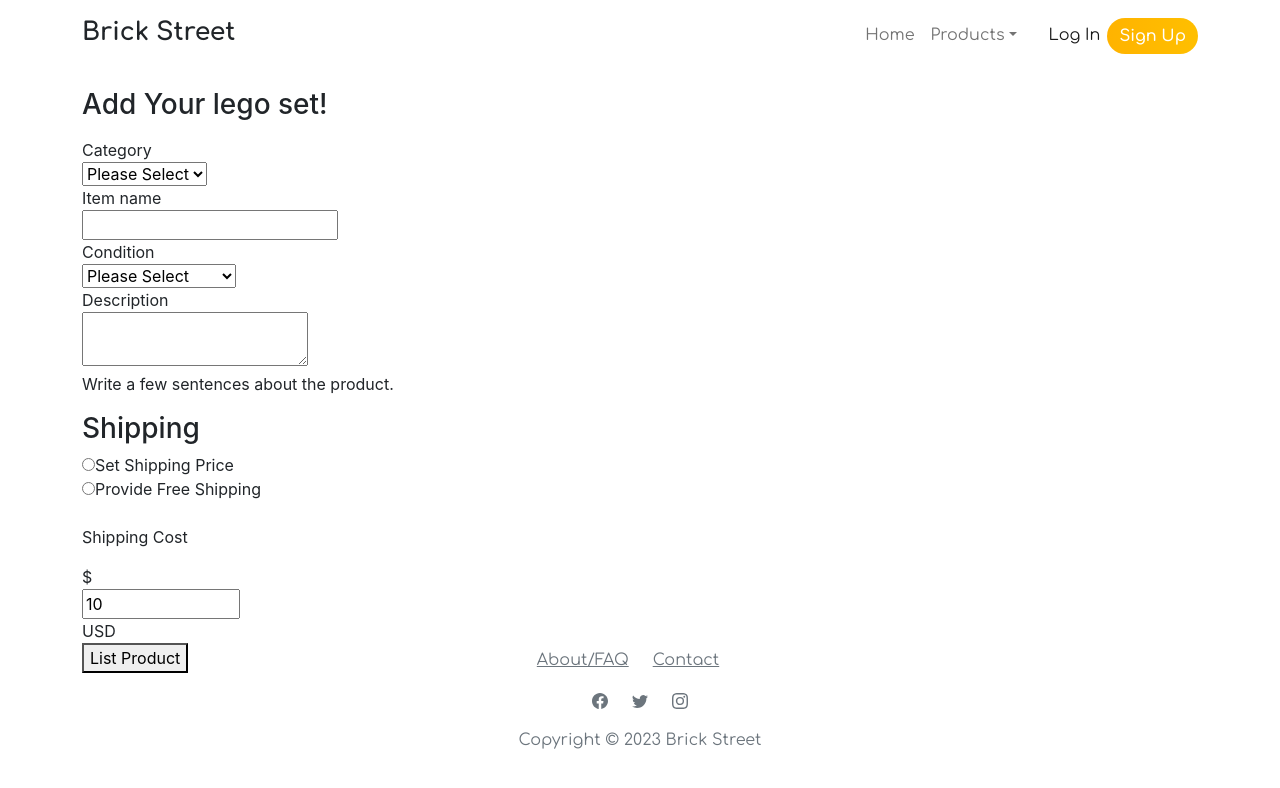
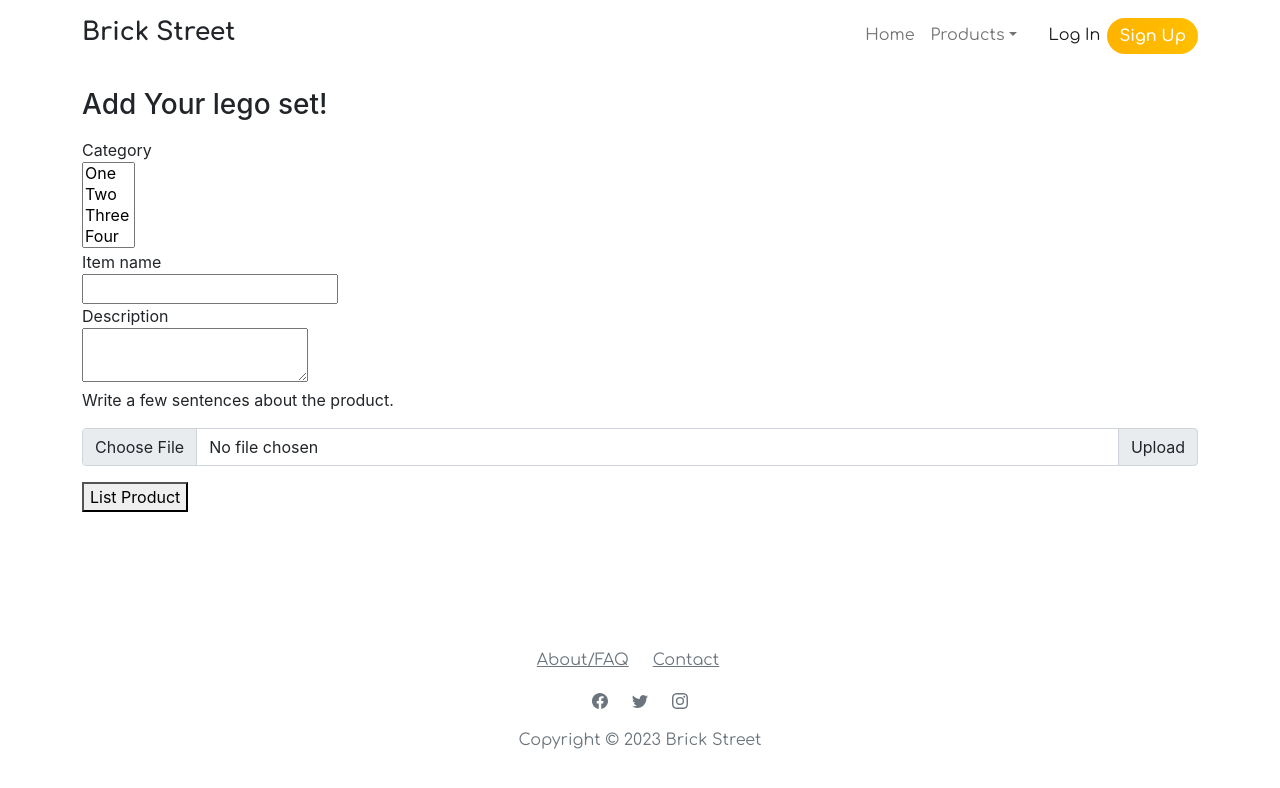
Before and after one commit to Steezy1416/brickstreet, a React (Create React App) app in the folder client/: page / in a window 1280 px wide. Shown: the top 788 px of the page. Built offline with nearby package versions, Linux system fonts and the light colour scheme.

Commit message:
modification for add post

```diff
--- a/client/src/pages/AddPost.js
+++ b/client/src/pages/AddPost.js
@@ -7,9 +7,7 @@ const AddPost = () => {
     name: "",
     //userId: _id,
     description: "",
-    condition: "",
     price: "",
-    sellerShippingCost: "10",
     category: "",
     formData: new FormData(),
   });
@@ -18,9 +16,7 @@ const AddPost = () => {
     const {
         name,
         description,
-        condition,
         price,
-        sellerShippingCost,
         category,
         formData,
         type
@@ -52,17 +48,16 @@ const AddPost = () => {
                 Category
               </label>
             <div className="">
-                <select
-                  id="category"
-                  name="category"
-                  className=""
-                >
-                  <option> Please Select </option>
-                  <option value="harryPotter">HarryPotter </option>
-                  <option value="cars">Car</option>
-                  <option value="architecture">Architecture</option>
-                  <option value="other"> Other</option>
-                </select>
+                <select class="select" multiple>
+  <option value="1">One</option>
+  <option value="2">Two</option>
+  <option value="3">Three</option>
+  <option value="4">Four</option>
+  <option value="5">Five</option>
+  <option value="6">Six</option>
+  <option value="7">Seven</option>
+  <option value="8">Eight</option>
+</select>
               </div>
             </div>
 
@@ -84,29 +79,6 @@ const AddPost = () => {
               </div>
             </div>
 
-        {/*CONDITION BOX*/}
-        <div className="">
-              <label className="">
-                Condition
-              </label>
-
-              <div className="">
-                <select
-                  id="condition"
-                  onChange={handleChange("condition")}
-                  value={condition}
-                  name="condition"
-                  className=""
-                >
-
-                  <option> Please Select </option>
-                  <option value="New with box">New with box</option>
-                  <option value="New without box">New without box</option>
-                  <option value="New with defects">New with defects</option>
-                  <option value="Pre-owned">Pre-owned</option>
-                </select>
-              </div>
-            </div>
 
         {/* DISCRIPTION BOX*/}
         <div className="">
@@ -129,70 +101,10 @@ const AddPost = () => {
               </p>
         </div>
 
-        {/* SHIPPING */}
-        <div>
-            <div className="">
-              <h3 className=""> Shipping </h3>
-            </div>
-
-                    <div className="flex items-center">
-                      <input
-                        id=""
-                        name=""
-                        onChange={handleChange("who_pays")}
-                        value={""}
-                        type="radio"
-                        className=""
-                      />
-                      <label
-                        className=""
-                      >
-                        Set Shipping Price
-                      </label>
-                    </div>
-
-                    <div className="">
-                      <input
-                        id=""
-                        name=""
-                        onChange={handleChange("who_pays")}
-                        value={""}
-                        type="radio"
-                        className=""
-                      />
-                      <label className="">
-                        Provide Free Shipping
-                      </label>
-                    </div>
-
-        <div className='w-1/2'>
-            <p className="mt-4">
-                Shipping Cost
-            </p>
-            <div className="">
-                    <span className="">$</span>
-                </div>
-                <input
-                    type="number"
-                    min='0.00'
-                    max='100000.00'
-                    step='1.00'
-                    name="price"
-                    id="price"
-                    className="focus:ring-indigo-500 focus:border-indigo-500 block w-full pl-7 pr-12 sm:text-sm border-gray-300 rounded-md"
-                    placeholder="10.00"
-                    aria-describedby="price-currency"
-                    value={sellerShippingCost}
-                    onChange={handleChange('sellerShippingCost')}
-                />
-
-                <div className="absolute inset-y-0 right-0 pr-3 flex items-center pointer-events-none">
-                    <span className="text-gray-500 sm:text-sm" id="price-currency">
-                        USD
-                    </span>
-                </div>
-
-            </div>
+        {/* PICTURE UPLOAD*/}
+        <div class="input-group mb-3">
+          <input type="file" class="form-control" id="inputGroupFile02"></input>
+          <label class="input-group-text" for="inputGroupFile02">Upload</label>
         </div>
 
 
```
